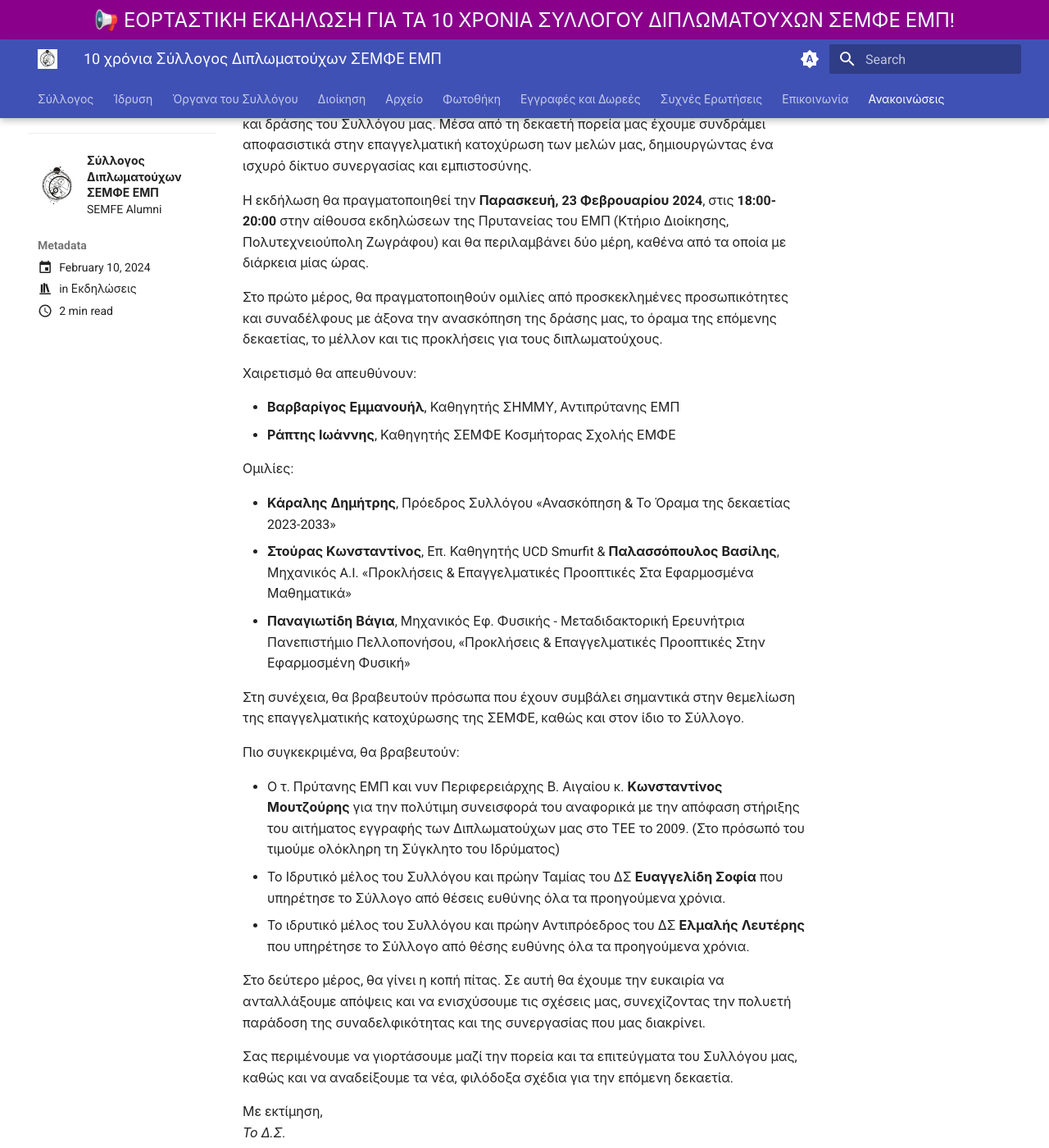
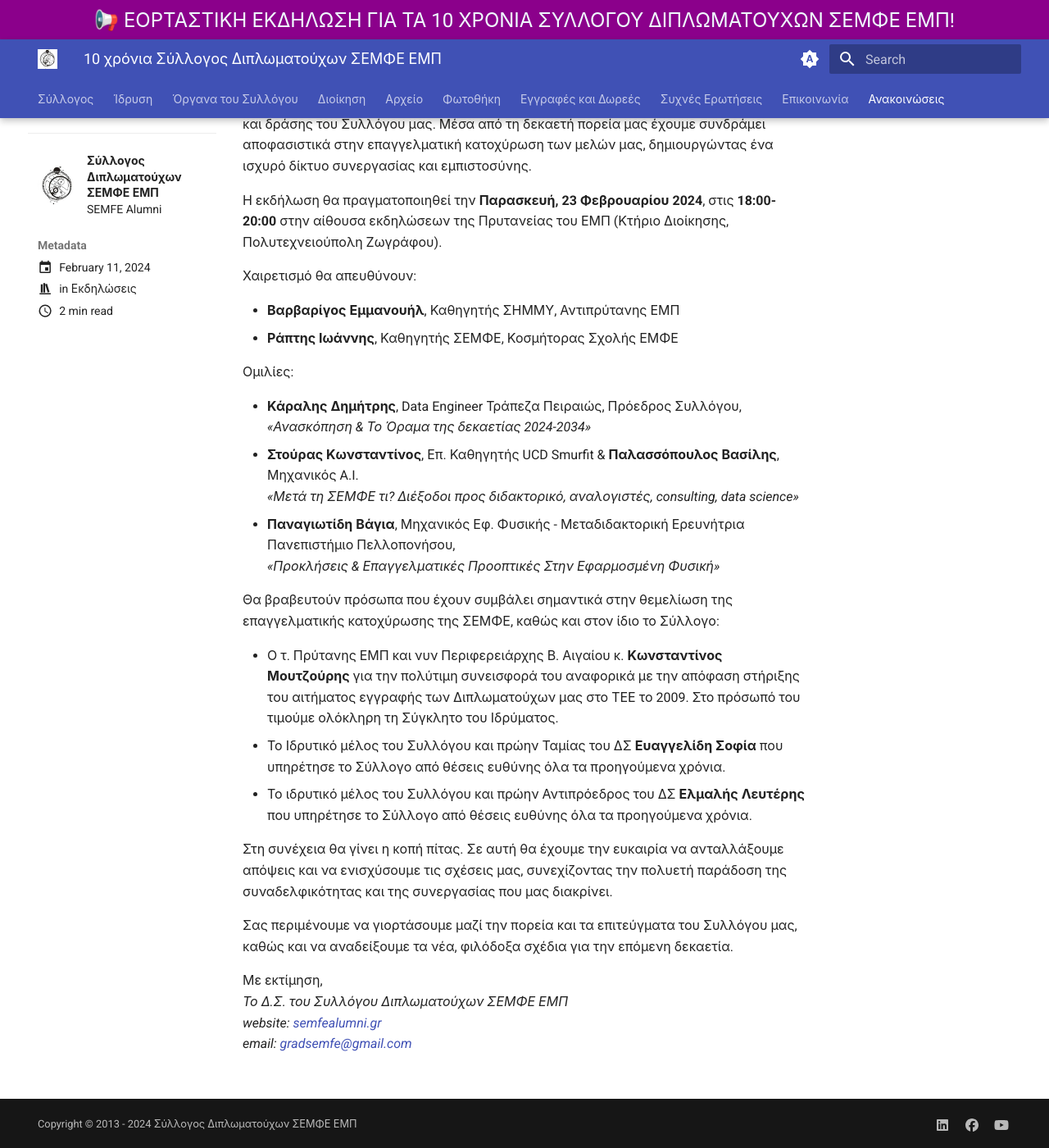
Before and after one commit to semfealumni/semfealumni.github.io, an MkDocs documentation site: the page built from docs/blog/posts/events/10-years-semfealumni.md, in a window 1280 px wide and 1400 px high, scrolled down 364 px. Shown: the whole window at 82% size. Built offline with MkDocs 1.6.1 and Material for MkDocs 9.7.7, drawn with Linux system fonts in a browser that asks for light colours; some of the changed text lies outside the part shown.

Commit message:
Update announcement of 10 years semfealumni

```diff
--- a/docs/blog/posts/events/10-years-semfealumni.md
+++ b/docs/blog/posts/events/10-years-semfealumni.md
@@ -1,7 +1,7 @@
 ---
 draft: false
 title: 10 χρόνια Σύλλογος Διπλωματούχων ΣΕΜΦΕ ΕΜΠ
-date: 2024-02-10
+date: 2024-02-11
 authors: [semfealumni]
 slug: 10-years-semfealumni
 description: >
@@ -11,7 +11,7 @@
   - Εκδηλώσεις
 ---
 
-# Πρόσκληση για την Εορταστική Εκδήλωση των 10 Χρόνων του Συλλόγου Διπλωματούχων ΣΕΜΦΕ ΕΜΠ
+# Πρόσκληση - Εκδήλωση:<br/>10 Χρόνια Σύλλογος Διπλωματούχων ΣΕΜΦΕ
 
 *Αγαπητοί Απόφοιτοι<br/>
 Μέλη ΔΕΠ<br/>
@@ -20,32 +20,30 @@
 
 Με ιδιαίτερη χαρά σας προσκαλούμε στην εορταστική εκδήλωση για τα 10 χρόνια ζωής και δράσης του Συλλόγου μας. Μέσα από τη δεκαετή πορεία μας έχουμε συνδράμει αποφασιστικά στην επαγγελματική κατοχύρωση των μελών μας, δημιουργώντας ένα ισχυρό δίκτυο συνεργασίας και εμπιστοσύνης.
 
-Η εκδήλωση θα πραγματοποιηθεί την **Παρασκευή, 23 Φεβρουαρίου 2024**, στις **18:00-20:00** στην αίθουσα εκδηλώσεων της Πρυτανείας του ΕΜΠ (Κτήριο Διοίκησης, Πολυτεχνειούπολη Ζωγράφου) και θα περιλαμβάνει δύο μέρη, καθένα από τα οποία με διάρκεια μίας ώρας.
-
-Στο πρώτο μέρος, θα πραγματοποιηθούν ομιλίες από προσκεκλημένες προσωπικότητες και συναδέλφους με άξονα την ανασκόπηση της δράσης μας, το όραμα της επόμενης δεκαετίας, το μέλλον και τις προκλήσεις για τους διπλωματούχους.
+Η εκδήλωση θα πραγματοποιηθεί την **Παρασκευή, 23 Φεβρουαρίου 2024**, στις **18:00-20:00** στην αίθουσα εκδηλώσεων της Πρυτανείας του ΕΜΠ (Κτήριο Διοίκησης, Πολυτεχνειούπολη Ζωγράφου).
 
 Χαιρετισμό θα απευθύνουν:
 
 - **Βαρβαρίγος Εμμανουήλ**, Καθηγητής ΣΗΜΜΥ, Αντιπρύτανης ΕΜΠ
-- **Ράπτης Ιωάννης**, Καθηγητής ΣΕΜΦΕ Κοσμήτορας Σχολής ΕΜΦΕ
+- **Ράπτης Ιωάννης**, Καθηγητής ΣΕΜΦΕ, Κοσμήτορας Σχολής ΕΜΦΕ
 
 Ομιλίες:
 
-- **Κάραλης Δημήτρης**, Πρόεδρος Συλλόγου «Ανασκόπηση & Το Όραμα της δεκαετίας 2023-2033»
-- **Στούρας Κωνσταντίνος**, Επ. Καθηγητής UCD Smurfit  & **Παλασσόπουλος Βασίλης**, Μηχανικός A.I. «Προκλήσεις & Επαγγελματικές Προοπτικές Στα Εφαρμοσμένα Μαθηματικά»
-- **Παναγιωτίδη Βάγια**, Μηχανικός Εφ. Φυσικής - Μεταδιδακτορική Ερευνήτρια Πανεπιστήμιο Πελλοπονήσου, «Προκλήσεις & Επαγγελματικές Προοπτικές Στην Εφαρμοσμένη Φυσική»
+- **Κάραλης Δημήτρης**, Data Engineer Τράπεζα Πειραιώς, Πρόεδρος Συλλόγου,<br/>*«Ανασκόπηση & Το Όραμα της δεκαετίας 2024-2034»*
+- **Στούρας Κωνσταντίνος**, Επ. Καθηγητής UCD Smurfit  & **Παλασσόπουλος Βασίλης**, Μηχανικός A.I.<br/>*«Μετά τη ΣΕΜΦΕ τι? Διέξοδοι προς διδακτορικό, αναλογιστές, consulting, data science»*
+- **Παναγιωτίδη Βάγια**, Μηχανικός Εφ. Φυσικής - Μεταδιδακτορική Ερευνήτρια Πανεπιστήμιο Πελλοπονήσου,<br/>*«Προκλήσεις & Επαγγελματικές Προοπτικές Στην Εφαρμοσμένη Φυσική»*
 
-Στη συνέχεια, θα βραβευτούν πρόσωπα που έχουν συμβάλει σημαντικά στην θεμελίωση της επαγγελματικής κατοχύρωσης της ΣΕΜΦΕ, καθώς και στον ίδιο το Σύλλογο.
+Θα βραβευτούν πρόσωπα που έχουν συμβάλει σημαντικά στην θεμελίωση της επαγγελματικής κατοχύρωσης της ΣΕΜΦΕ, καθώς και στον ίδιο το Σύλλογο:
 
-Πιο συγκεκριμένα, θα βραβευτούν:
+- Ο τ. Πρύτανης ΕΜΠ και νυν Περιφερειάρχης Β. Αιγαίου κ. **Κωνσταντίνος Μουτζούρης** για την πολύτιμη συνεισφορά του αναφορικά με την απόφαση στήριξης του αιτήματος εγγραφής των Διπλωματούχων μας στο ΤΕΕ το 2009. Στο πρόσωπό του τιμούμε ολόκληρη τη Σύγκλητο του Ιδρύματος.
+- Το Ιδρυτικό μέλος του Συλλόγου και πρώην Ταμίας του ΔΣ **Ευαγγελίδη Σοφία** που υπηρέτησε το Σύλλογο από θέσεις ευθύνης όλα τα προηγούμενα χρόνια.
+- Το ιδρυτικό μέλος του Συλλόγου και πρώην Αντιπρόεδρος του ΔΣ **Ελμαλής Λευτέρης** που υπηρέτησε το Σύλλογο από θέσεις ευθύνης όλα τα προηγούμενα χρόνια.
 
-- Ο τ. Πρύτανης ΕΜΠ και νυν Περιφερειάρχης Β. Αιγαίου κ. **Κωνσταντίνος Μουτζούρης** για την πολύτιμη συνεισφορά του αναφορικά με την απόφαση στήριξης του αιτήματος εγγραφής των Διπλωματούχων μας στο ΤΕΕ το 2009. (Στο πρόσωπό του τιμούμε ολόκληρη τη Σύγκλητο του Ιδρύματος)
-- Το Ιδρυτικό μέλος του Συλλόγου και πρώην Ταμίας του ΔΣ **Ευαγγελίδη Σοφία** που υπηρέτησε το Σύλλογο από θέσεις ευθύνης όλα τα προηγούμενα χρόνια.
-- Το ιδρυτικό μέλος του Συλλόγου και πρώην Αντιπρόεδρος του ΔΣ **Ελμαλής Λευτέρης** που υπηρέτησε το Σύλλογο από θέσης ευθύνης όλα τα προηγούμενα χρόνια.
-
-Στο δεύτερο μέρος, θα γίνει η κοπή πίτας. Σε αυτή θα έχουμε την ευκαιρία να ανταλλάξουμε απόψεις και να ενισχύσουμε τις σχέσεις μας, συνεχίζοντας την πολυετή παράδοση της συναδελφικότητας και της συνεργασίας που μας διακρίνει.
+Στη συνέχεια θα γίνει η κοπή πίτας. Σε αυτή θα έχουμε την ευκαιρία να ανταλλάξουμε απόψεις και να ενισχύσουμε τις σχέσεις μας, συνεχίζοντας την πολυετή παράδοση της συναδελφικότητας και της συνεργασίας που μας διακρίνει.
 
 Σας περιμένουμε να γιορτάσουμε μαζί την πορεία και τα επιτεύγματα του Συλλόγου μας, καθώς και να αναδείξουμε τα νέα, φιλόδοξα σχέδια για την επόμενη δεκαετία.
 
 Με εκτίμηση,<br/>
-*Το Δ.Σ.*
+*Το Δ.Σ. του Συλλόγου Διπλωματούχων ΣΕΜΦΕ ΕΜΠ*<br/>
+*website: [semfealumni.gr](https://semfealumni.gr)*<br/>
+*email: [gradsemfe@gmail.com](mailto:gradsemfe@gmail.com)*
--- a/overrides/main.html
+++ b/overrides/main.html
@@ -4,7 +4,7 @@
 {% block header %}
 <!-- Custom Banner -->
 <div class="banner">
-    <p style="color:#F0FFFF;"> <font size="+2"><a href="blog/2024/02/10/10-years-semfealumni/">📢 ΕΟΡΤΑΣΤΙΚΗ ΕΚΔΗΛΩΣΗ ΓΙΑ ΤΑ 10 ΧΡΟΝΙΑ ΣΥΛΛΟΓΟΥ ΔΙΠΛΩΜΑΤΟΥΧΩΝ ΣΕΜΦΕ ΕΜΠ</a>!</font></p>
+    <p style="color:#F0FFFF;"> <font size="+2"><a href="blog/2024/02/11/10-years-semfealumni/">📢 ΕΟΡΤΑΣΤΙΚΗ ΕΚΔΗΛΩΣΗ ΓΙΑ ΤΑ 10 ΧΡΟΝΙΑ ΣΥΛΛΟΓΟΥ ΔΙΠΛΩΜΑΤΟΥΧΩΝ ΣΕΜΦΕ ΕΜΠ</a>!</font></p>
 </div>
 <!-- Original Header -->
 {% include "partials/header.html" %}
```
